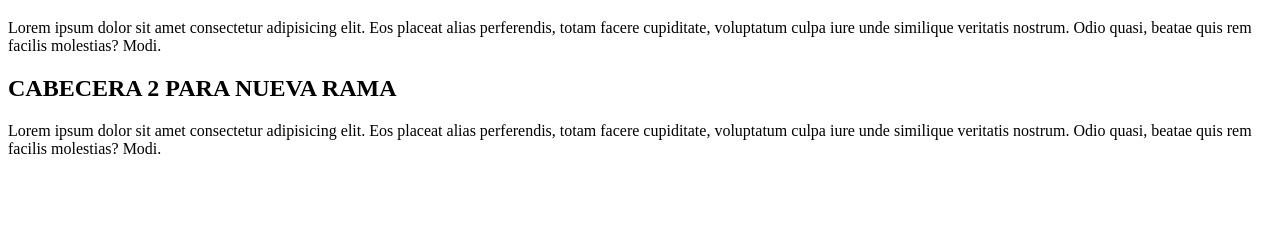
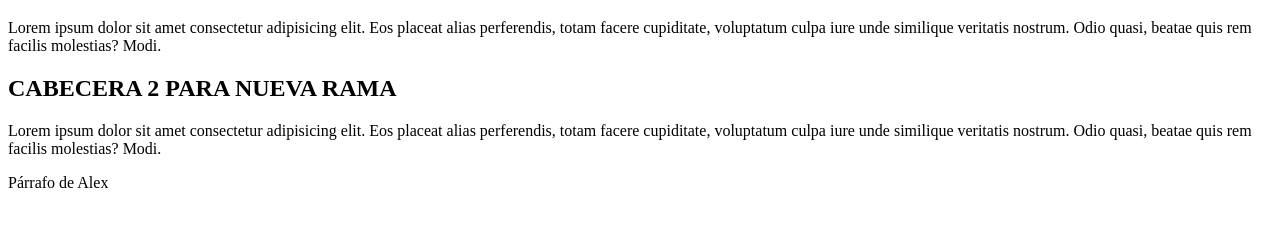
Before and after one commit to AdrianBouzon/web_daw5, a plain HTML site: page index.html in a window 1280 px wide. Shown: the part 61-288 px from the top of the page. Drawn offline with Linux system fonts and the light colour scheme.

Commit message:
Cambios de Alex

```diff
--- a/index.html
+++ b/index.html
@@ -18,6 +18,9 @@
         Lorem ipsum dolor sit amet consectetur adipisicing elit. Eos placeat alias perferendis, totam facere cupiditate,
         voluptatum culpa iure unde similique veritatis nostrum. Odio quasi, beatae quis rem facilis molestias? Modi.
     </p>
+    <p>
+        Párrafo de Alex
+    </p>
 </body>
 
 </html>
```
